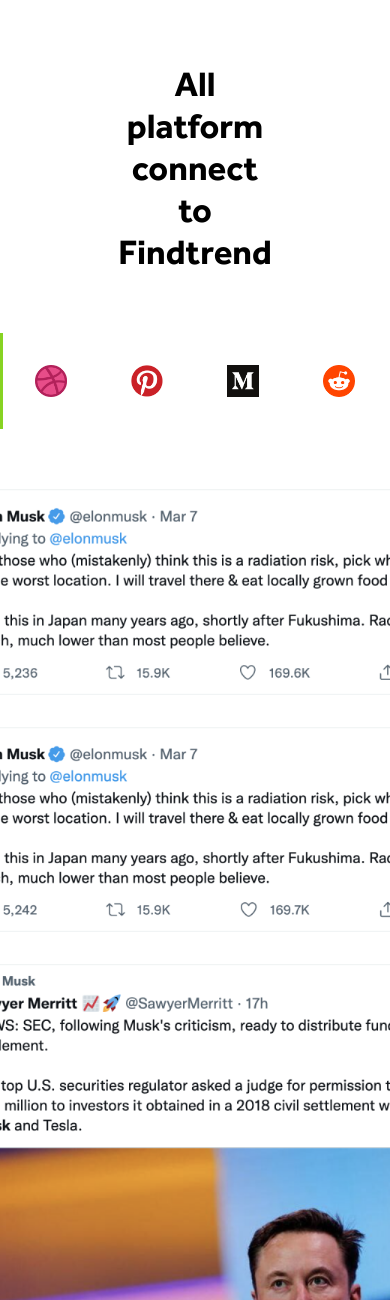
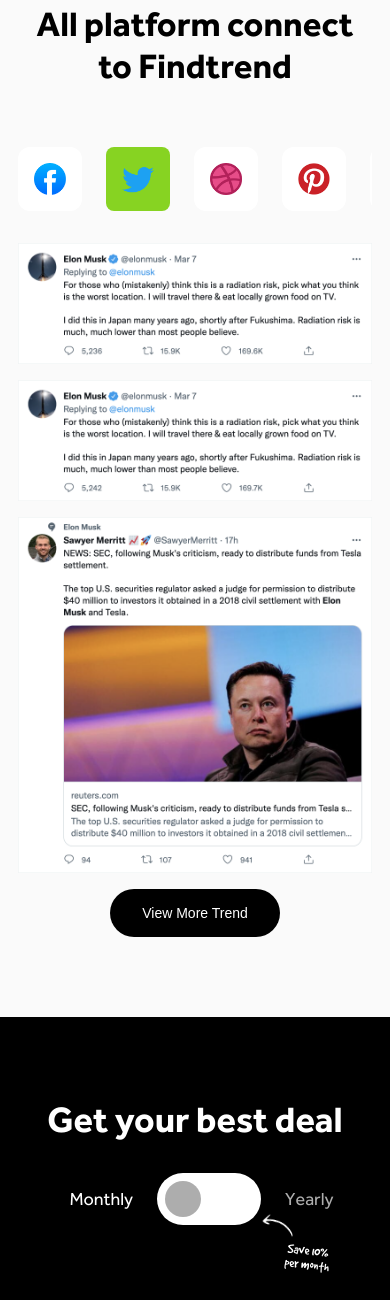
Before and after one commit to cremirdevio/findtrend, a plain HTML site: page index.html in a window 390 px wide. Shown: the part 3100-4400 px from the top of the page. Drawn offline with Linux system fonts and the light colour scheme.

Commit message:
Best Deal toggle responsiveness sorted

```diff
--- a/index.html
+++ b/index.html
@@ -157,14 +157,18 @@
 
     <!-- Pricing Section -->
     <section class="pricing">
-      <p class="pricing__heading">Get your best deal</p>
+      <p class="pricing__heading main__title">Get your best deal</p>
       <div class="pricing__toggle">
         <input type="checkbox" class="pricing__checkbox" id="duration">
         <p class="pricing__text pricing__text--active p_monthly">Monthly</p>
         <label class="pricing__checkbox__label" for="duration">
         </label>
         <p class="pricing__text p_yearly">Yearly</p>
-        <div class="pointer">
+        <div class="pointer desktop">
+          <p class="pointer__text">Save 10% <br> per month</p>
+          <img class="pointer__img" src="./images/icons/pointer-light.png" alt="pointer">
+        </div>
+        <div class="pointer pointer--left-up mobile">
           <p class="pointer__text">Save 10% <br> per month</p>
           <img class="pointer__img" src="./images/icons/pointer-light.png" alt="pointer">
         </div>
--- a/style.css
+++ b/style.css
@@ -101,6 +101,13 @@
   rotate: -80deg;
   margin-left: 45px;
   order: 0
+}
+
+.pointer--left-up .pointer__img {
+  width: 24px;
+  rotate: 80deg;
+  transform: scale(-1, 1);
+  order: 0;
 }
 
 .main__title {
@@ -519,6 +526,7 @@
   flex-direction: column;
   justify-content: center;
   align-items: center;
+  background-color: #fafafa;
 }
 
 .platforms .platforms__title {
@@ -532,20 +540,31 @@
 .platforms .platforms__tab {
   display: flex;
   margin-bottom: 60px;
+  width: 100%;
+  overflow-x: scroll;
+  flex-wrap: nowrap;
 }
 
 .platforms__tab .platforms__tablink {
   text-decoration: none;
-  width: 96px;
-  height: 96px;
+  /* width: 124px;
+  height: 124px; */
+  padding: 32px;
   display: flex;
   justify-content: center;
   align-items: center;
+  background-color: var(--off-white);
+  border-radius: 12px;
 }
+
+.platforms__tab .platforms__tablink:not(:last-child) {
+  margin-right: 24px;
+}
+
 
 .platforms__tab .platforms__tablink:hover {
   cursor: pointer;
-  background-color: var(--grey-3);
+  background-color: var(--green-2);
 }
 
 .platforms__tab .platforms__tablink--active {
@@ -553,12 +572,43 @@
 }
 
 .platforms__tab .platforms__tabicon {
-  height: 32px;
+  width: 60px;
+  height: 60px;
 }
 
 .platforms .platforms__tweet {
   width: 600px;
   margin-bottom: 32px;
+}
+
+@media screen and (max-width: 700px) {
+  .platforms {
+    padding: 80px 18px;
+  }
+
+  .platforms .platforms__tab {
+    margin-bottom: 32px;
+  }
+
+  .platforms__tab .platforms__tablink {
+    width: 64px;
+    height: 64px;
+  }
+
+  .platforms__tab .platforms__tabicon {
+    width: 32px;
+    height: 32px;
+  }
+
+  .platforms__tab .platforms__tablink--active {
+    border-radius: 8px;
+  }
+
+  .platforms .platforms__tweet {
+    width: 100%;
+    margin-bottom: 16px;
+  }
+
 }
 
 /* Pricing Section */
@@ -573,8 +623,6 @@
 
 .pricing .pricing__heading {
   color: var(--off-white);
-  font-size: 2.5rem;
-  font-weight: bold;
   text-align: center;
   margin-bottom: 32px;
 }
@@ -619,12 +667,12 @@
 
 .pricing__toggle .pricing__text {
   color: var(--grey-1);
+  font-size: 18px;
 }
 
 .pricing__toggle .pricing__text--active {
   color: var(--off-white);
 }
-
 
 /* To be replaced with JS */
 .pricing__checkbox:checked~.p_monthly {
@@ -641,6 +689,26 @@
 
 .pricing__checkbox:not(:checked)~.p_yearly {
   color: var(--grey-2);
+}
+
+@media screen and (max-width: 700px) {
+  .pricing {
+    padding: 80px 18px;
+  }
+
+  .pricing__toggle {
+    position: relative;
+    margin-bottom: 80px;
+  }
+
+  .pricing__toggle .pointer.desktop {
+    display: none;
+  }
+
+  .pricing .pricing__toggle .pointer {
+    left: 75%;
+    top: 80%;
+  }
 }
 
 /* ==== Ends here */
```
